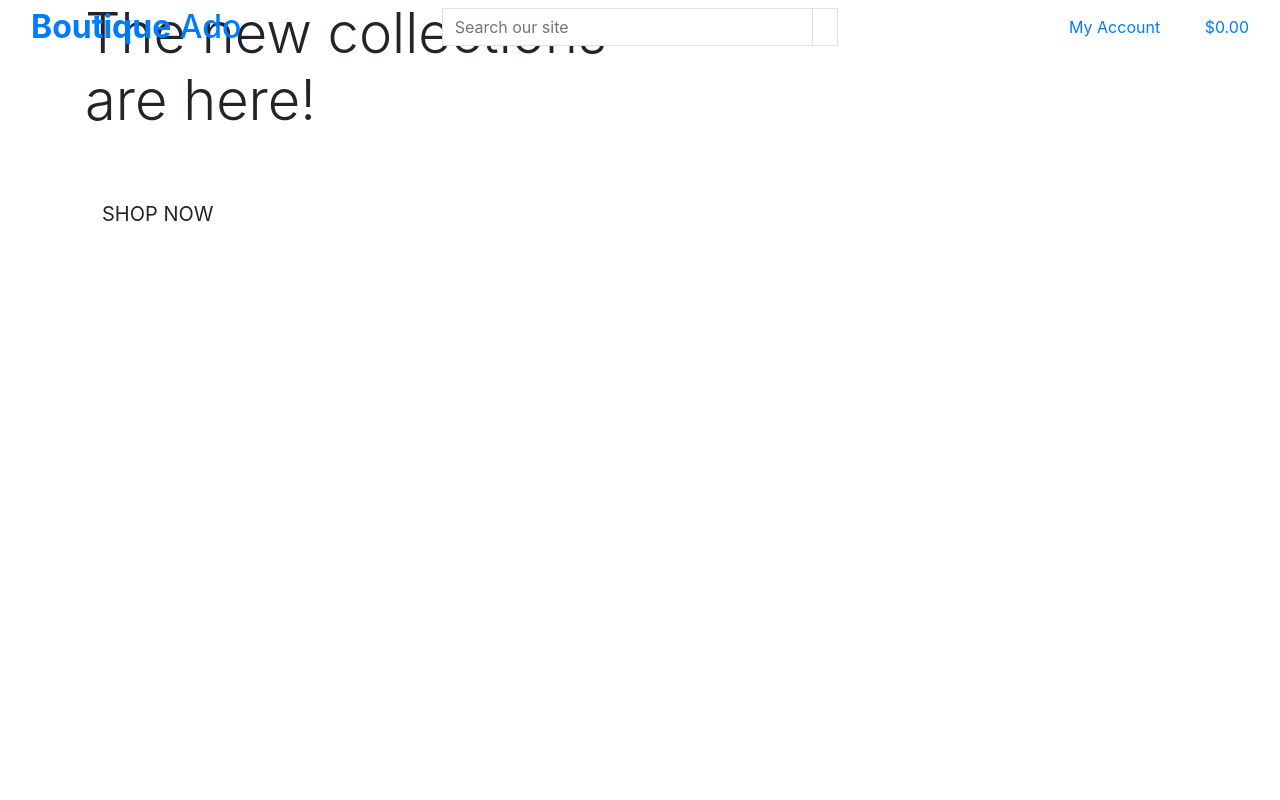
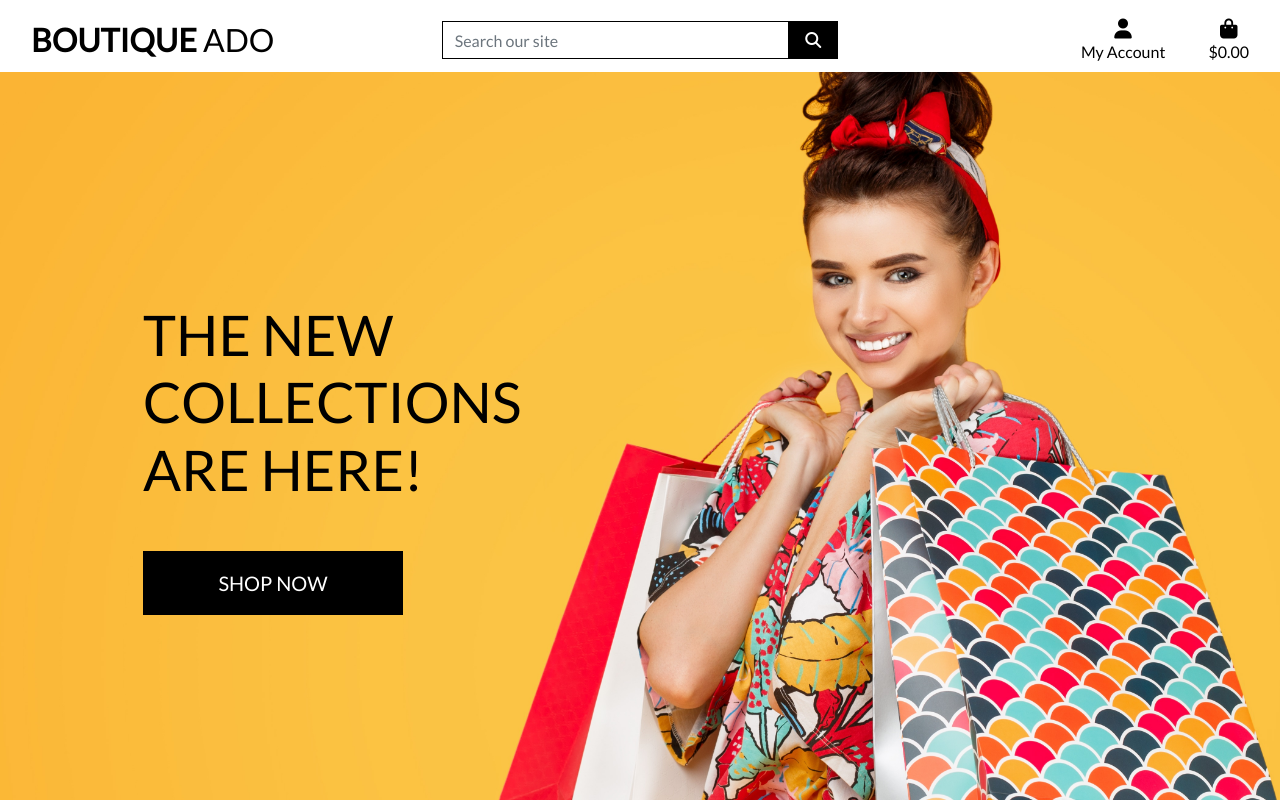
Before and after one commit to Ant2210/boutique_ado_v1, a Django app: page / in a window 1280 px wide. Run offline with Django 3.2, Linux system fonts and the light colour scheme; some libraries are stand-ins or nearby versions.

Commit message:
Complete homepage header and css

```diff
--- a/boutique_ado/settings.py
+++ b/boutique_ado/settings.py
@@ -154,6 +154,10 @@ USE_TZ = True
 # https://docs.djangoproject.com/en/3.2/howto/static-files/
 
 STATIC_URL = '/static/'
+STATICFILES_DIRS = (os.path.join(BASE_DIR, 'static'),)
+
+MEDIA_URL = '/media/'
+MEDIA_ROOT = os.path.join(BASE_DIR, 'media')
 
 # Default primary key field type
 # https://docs.djangoproject.com/en/3.2/ref/settings/#default-auto-field
--- a/boutique_ado/urls.py
+++ b/boutique_ado/urls.py
@@ -15,9 +15,11 @@ Including another URLconf
 """
 from django.contrib import admin
 from django.urls import include, path
+from django.conf import settings
+from django.conf.urls.static import static
 
 urlpatterns = [
     path('admin/', admin.site.urls),
     path('accounts/', include('allauth.urls')),
     path('', include('home.urls')),
-]
+] + static(settings.MEDIA_URL, document_root=settings.MEDIA_ROOT)
--- /dev/null
+++ b/static/css/base.css
@@ -0,0 +1,81 @@
+html {
+    height: 100%;
+}
+
+body {
+    background: url('/media/homepage_background_cropped.jpg') no-repeat center center fixed;
+    background-size: cover;
+    height: calc(100vh - 164px);
+    color: #555;
+    font-family: 'Lato', sans-serif;
+}
+
+/* from Bulma */
+.icon {
+    align-items: center;
+    display: inline-flex;
+    justify-content: center;
+    height: 1.5rem;
+    width: 1.5rem;
+}
+
+.logo-font {
+    text-transform: uppercase;
+}
+
+.main-logo-link {
+    width: fit-content;
+}
+
+.shop-now-button {
+    background: black;
+    color: white;
+    min-width: 260px;
+}
+
+.btn-black {
+    background: black;
+    color: white;
+}
+
+.shop-now-button:hover,
+.shop-now-button:active,
+.shop-now-button:focus,
+.btn-black:hover,
+.btn-black:active,
+.btn-black:focus {
+    background: #222;
+    color: white;
+}
+
+.text-black {
+    color: #000 !important;
+}
+
+.border-black {
+    border: 1px solid black !important;
+}
+
+/* -------------------------------- Media Queries */
+
+/* Slightly larger container on xl screens */
+@media (min-width: 1200px) {
+  .container {
+    max-width: 80%;
+  }
+}
+
+/* fixed top navbar only on medium and up */
+@media (min-width: 992px) {
+    .fixed-top-desktop-only {
+        position: fixed;
+        top: 0;
+        right: 0;
+        left: 0;
+        z-index: 1030;
+    }
+
+    .header-container {
+        padding-top: 164px;
+    }
+}
--- a/templates/base.html
+++ b/templates/base.html
@@ -1,3 +1,5 @@
+{% load static %}
+
 <!doctype html>
 <html lang="en">
   <head>
@@ -13,6 +15,10 @@
     <!-- Bootstrap CSS -->
     {% block corecss %}
         <link rel="stylesheet" href="https://cdn.jsdelivr.net/npm/bootstrap@4.6.2/dist/css/bootstrap.min.css" integrity="sha384-xOolHFLEh07PJGoPkLv1IbcEPTNtaed2xpHsD9ESMhqIYd0nLMwNLD69Npy4HI+N" crossorigin="anonymous">
+        <link rel="preconnect" href="https://fonts.googleapis.com">
+        <link rel="preconnect" href="https://fonts.gstatic.com" crossorigin>
+        <link href="https://fonts.googleapis.com/css2?family=Lato&display=swap" rel="stylesheet">
+        <link rel="stylesheet" href="{% static 'css/base.css' %}">
     {% endblock %}
 
     {% block extra_css %}
@@ -23,10 +29,10 @@
   <body>
 
     <header class="container-fluid fixed-top">
-        <div class="row">
+        <div id="topnav" class="row bg-white pt-lg-2 d-none d-lg-flex">
             <div class="col-12 col-lg-4 my-auto py-1 py-lg-0 text-center text-lg-left">
                 <a href="{% url 'home' %}" class="nav-link main-logo-link">
-                    <h2 class="logo text-black my-0"><strong>Boutique</strong> Ado</h2>
+                    <h2 class="logo-font text-black my-0"><strong>Boutique</strong> Ado</h2>
                 </a>
             </div>
             <div class="col-12 col-lg-4 my-auto py-1 py-lg-0">
@@ -98,6 +104,7 @@
         <script src="https://cdn.jsdelivr.net/npm/jquery@3.5.1/dist/jquery.min.js" integrity="sha256-9/aliU8dGd2tb6OSsuzixeV4y/faTqgFtohetphbbj0=" crossorigin="anonymous"></script>
         <script src="https://cdn.jsdelivr.net/npm/popper.js@1.16.1/dist/umd/popper.min.js" integrity="sha384-9/reFTGAW83EW2RDu2S0VKaIzap3H66lZH81PoYlFhbGU+6BZp6G7niu735Sk7lN" crossorigin="anonymous"></script>
         <script src="https://cdn.jsdelivr.net/npm/bootstrap@4.6.2/dist/js/bootstrap.min.js" integrity="sha384-+sLIOodYLS7CIrQpBjl+C7nPvqq+FbNUBDunl/OZv93DB7Ln/533i8e/mZXLi/P+" crossorigin="anonymous"></script>
+        <script src="https://kit.fontawesome.com/92bb20ec43.js" crossorigin="anonymous"></script>
     {% endblock %}
 
     {% block extra_js %}
```
Also changed, not shown: media/homepage_background_cropped.jpg (added).
